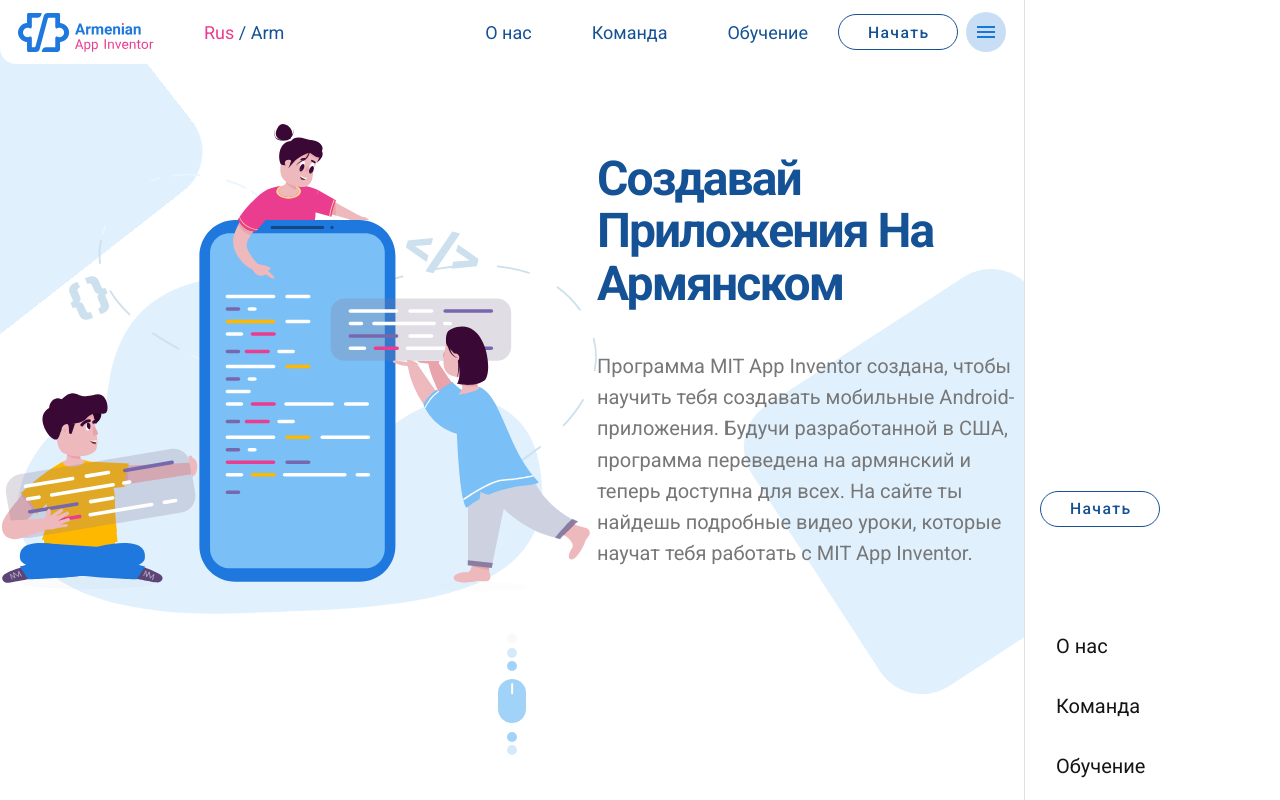
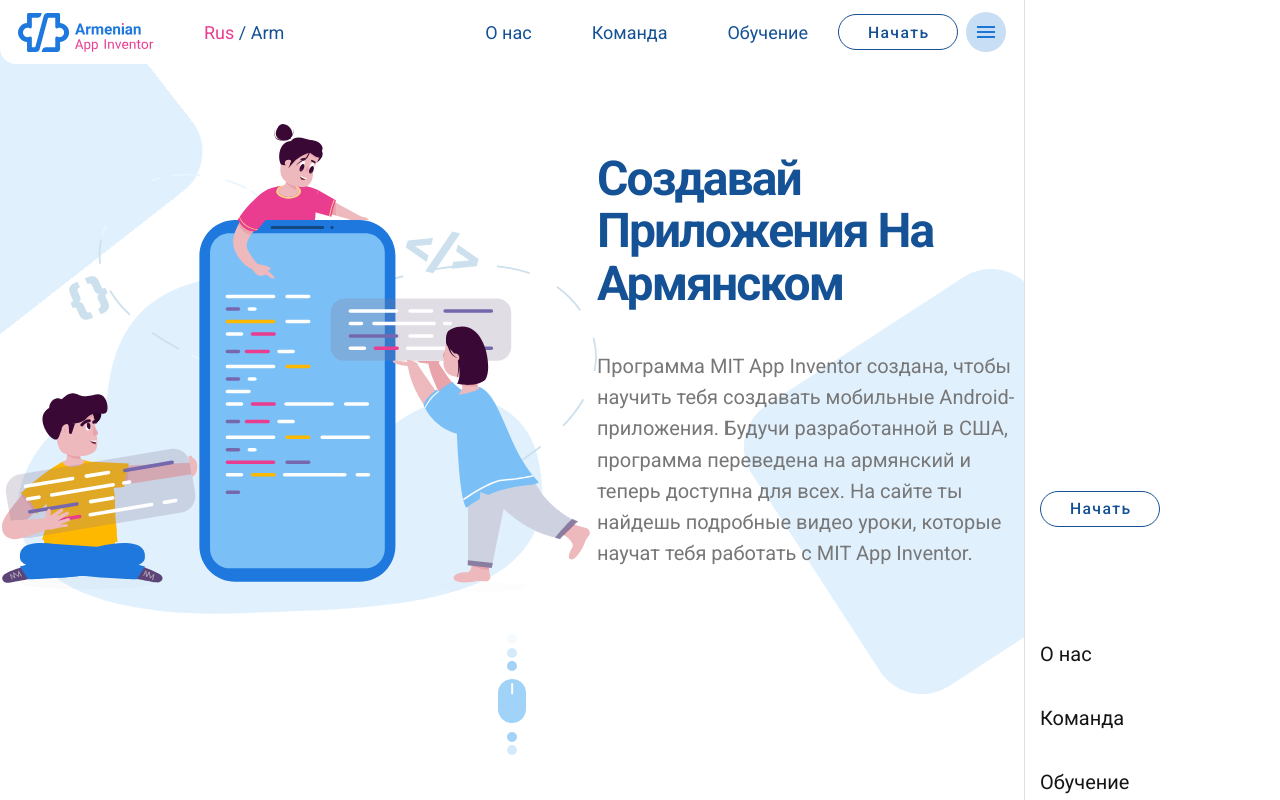
Before and after one commit to imapagan/appinv_front, a Vue app: page / in a window 1280 px wide. Both pictures are taken after a click on the button 1114 px from the left and 32 px from the top of the page. Shown: the top 800 px of the page. Built offline with nearby package versions, Linux system fonts and the light colour scheme; what vue-yandex-metrika would draw is missing.

Commit message:
feat: add Navbar

```diff
--- a/src/components/Header.vue
+++ b/src/components/Header.vue
@@ -48,15 +48,8 @@
         </v-btn>
       </ul>
     </v-app-bar>
-    <v-navigation-drawer
-      class="navbar pl-4"
-      v-model="draw"
-      light
-      app
-      right
-      fixed
-    >
-      <div class="locale-mobile">
+    <v-navigation-drawer class="navbar" v-model="draw" light app right fixed>
+      <div class="locale-mobile ml-4">
         <InlineLink @click="setLocale('ru')" :is-active="$i18n.locale === 'ru'"
           >Rus</InlineLink
         >
@@ -73,16 +66,17 @@
           :key="item.url"
           link
           :to="item.url"
+          class="py-2"
         >
           <v-list-item-content>
-            <v-list-item-title class="pNormal mb-3">
+            <v-list-item-title class="pNormal">
               {{ item.name }}
             </v-list-item-title>
           </v-list-item-content>
         </v-list-item>
       </v-list>
       <a
-        class="startMobile"
+        class="startMobile ml-4"
         target="_blank"
         href="http://ai2.appinventor.mit.edu/?locale=ru"
       >
```
